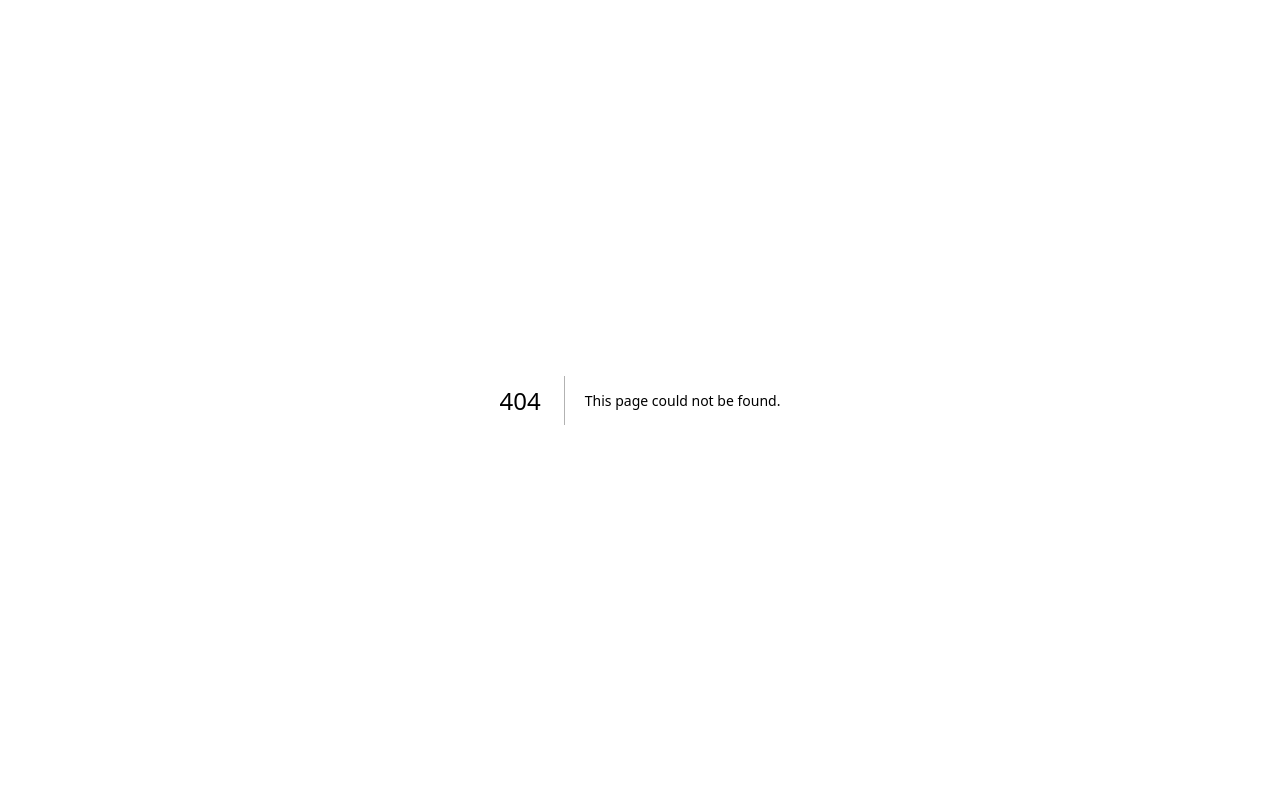
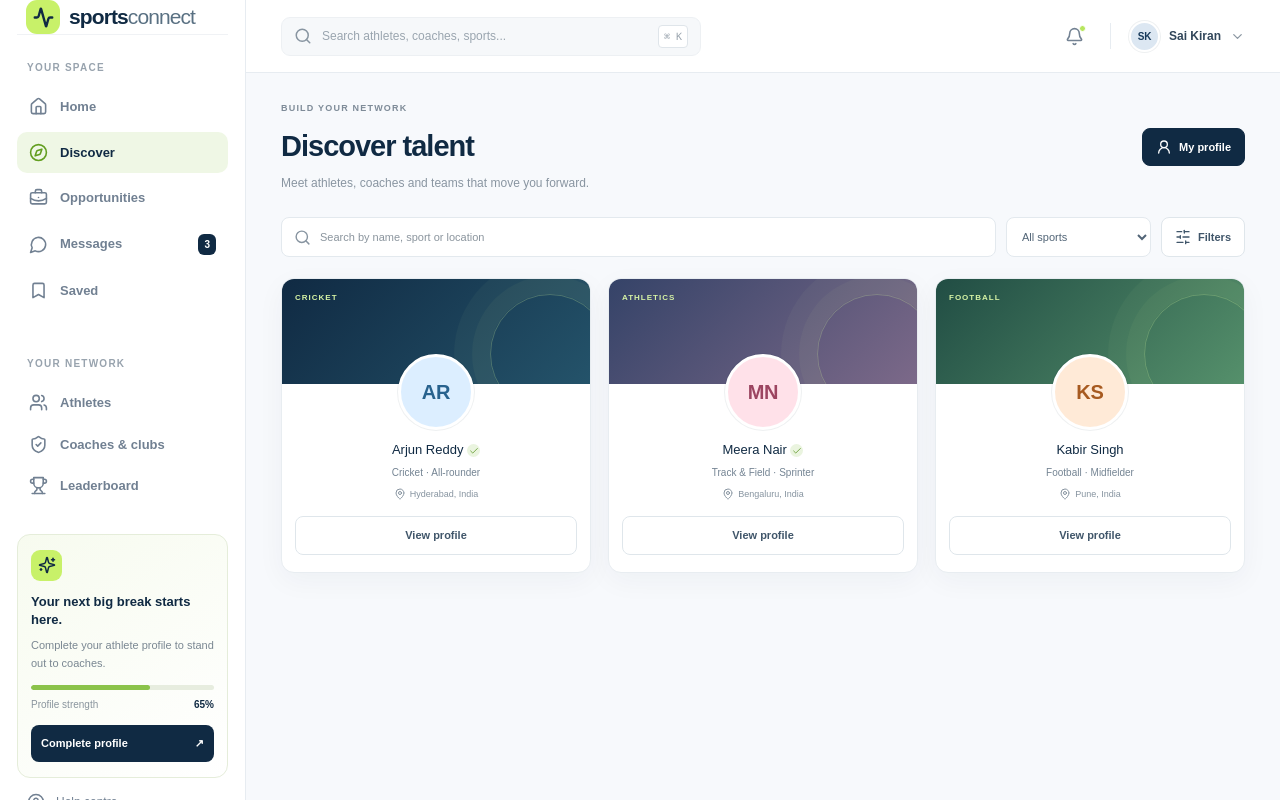
Before and after one commit to addulasaikiran-ops/Sportsconnet, a Next.js app: page /discover in a window 1280 px wide. Before the commit this address had no page. Built offline with nearby package versions, Linux system fonts and the light colour scheme.

Commit message:
Create Discover route

```diff
--- /dev/null
+++ b/app/discover/page.tsx
@@ -0,0 +1,5 @@
+import SportsConnectShell from "@/components/sportsconnect-shell";
+
+export default function ScreenPage() {
+  return <SportsConnectShell initialScreen="Discover" />;
+}
```
